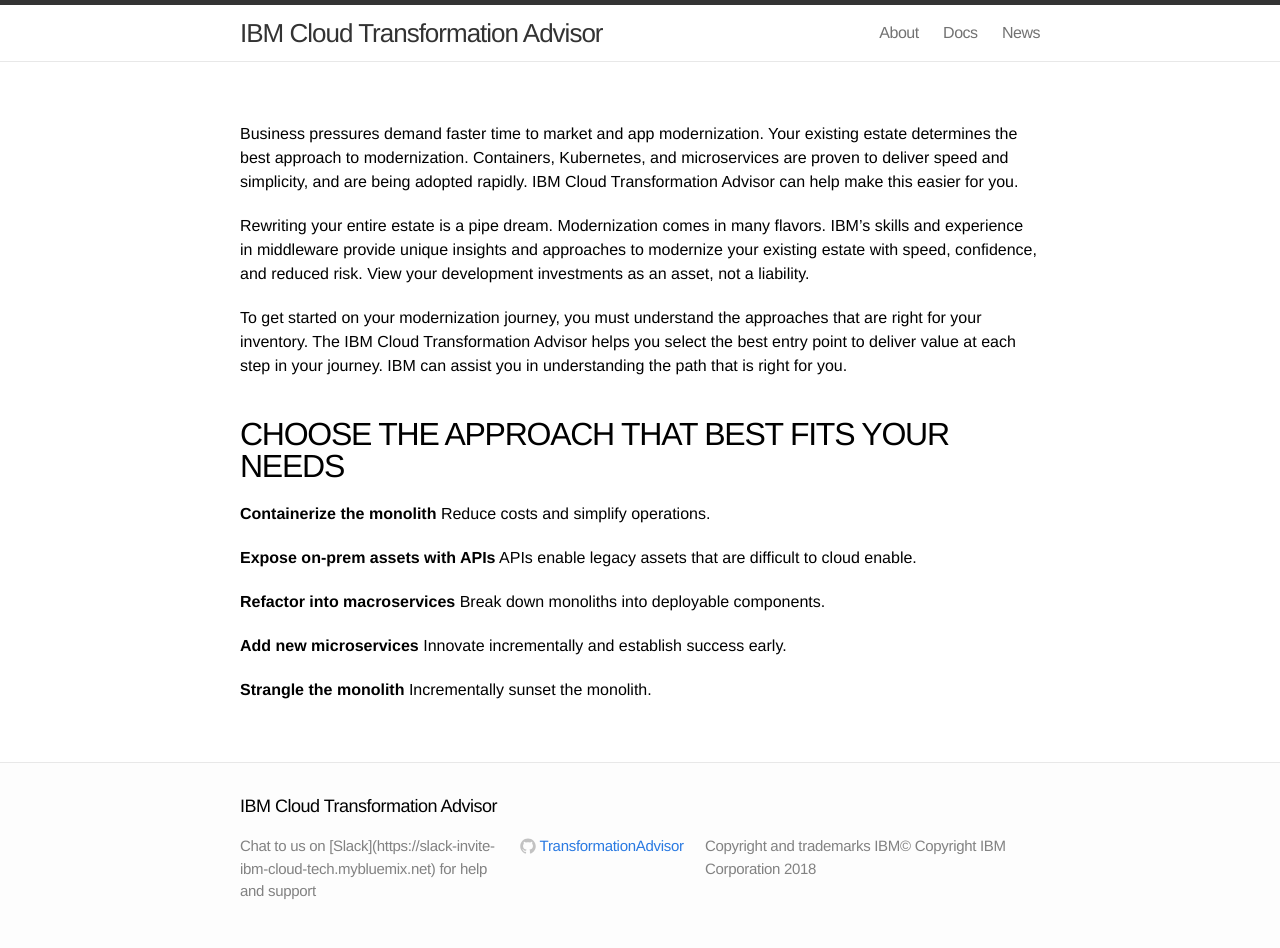
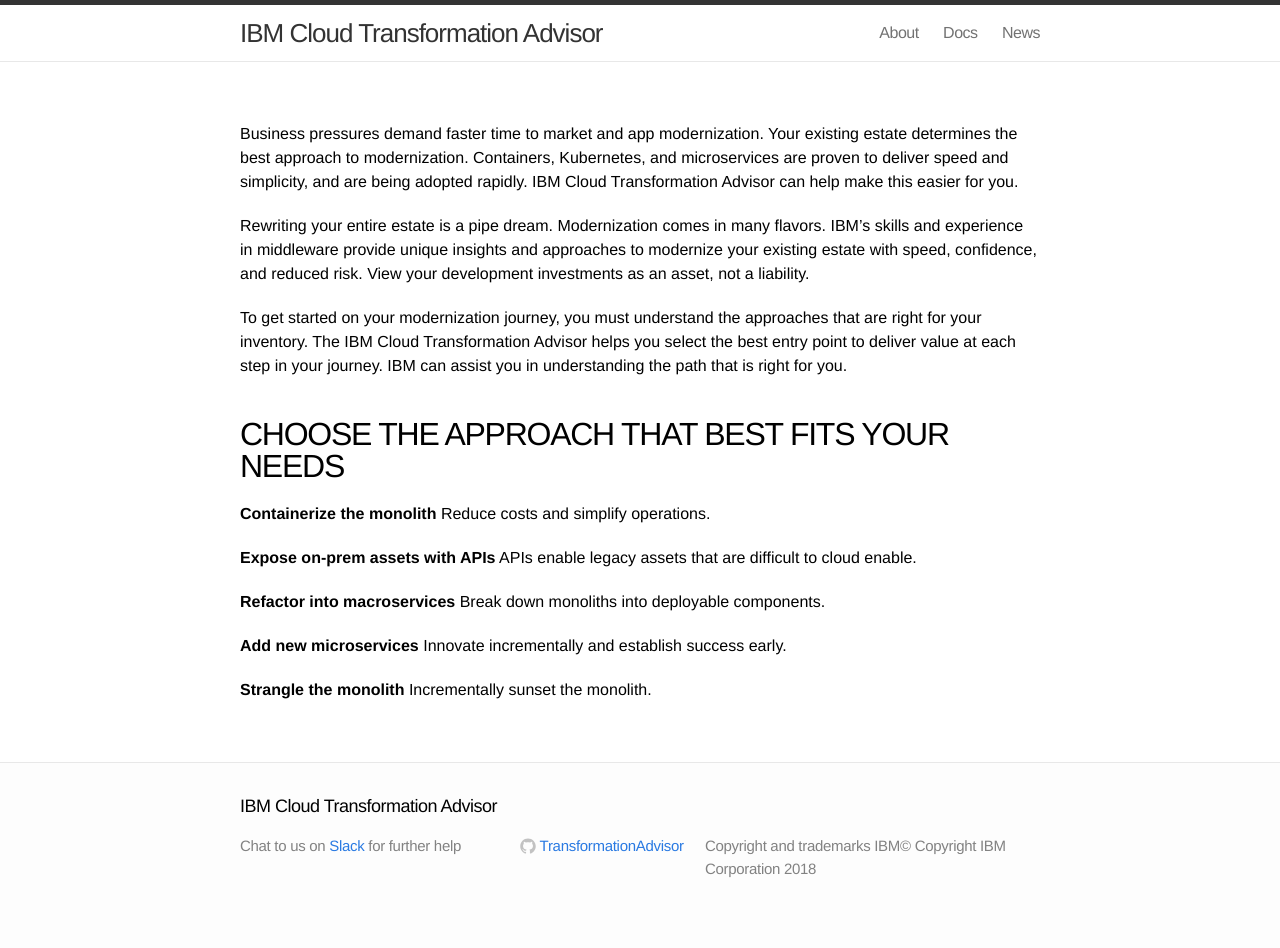
Before and after one commit to TransformationAdvisor/TA.github.io, a Jekyll site: the page built from index.md, in a window 1280 px wide. Built offline with Jekyll 4.4.1, drawn with Linux system fonts in a browser that asks for light colours; Markdown is read by kramdown in place of the engine named in the settings; after the commit the page ends 925 px from its top, so only the background shows below that.

Commit message:
Update footer.html

```diff
--- a/_includes/footer.html
+++ b/_includes/footer.html
@@ -6,7 +6,7 @@
 
     <div class="footer-col-1 column">
       <ul>
-        <li>Chat to us on [Slack](https://slack-invite-ibm-cloud-tech.mybluemix.net) for help and support</li>
+        <li>Chat to us on  <a href="https://slack-invite-ibm-cloud-tech.mybluemix.net">Slack</a> for further help</li>
       </ul>
     </div>
 
```
